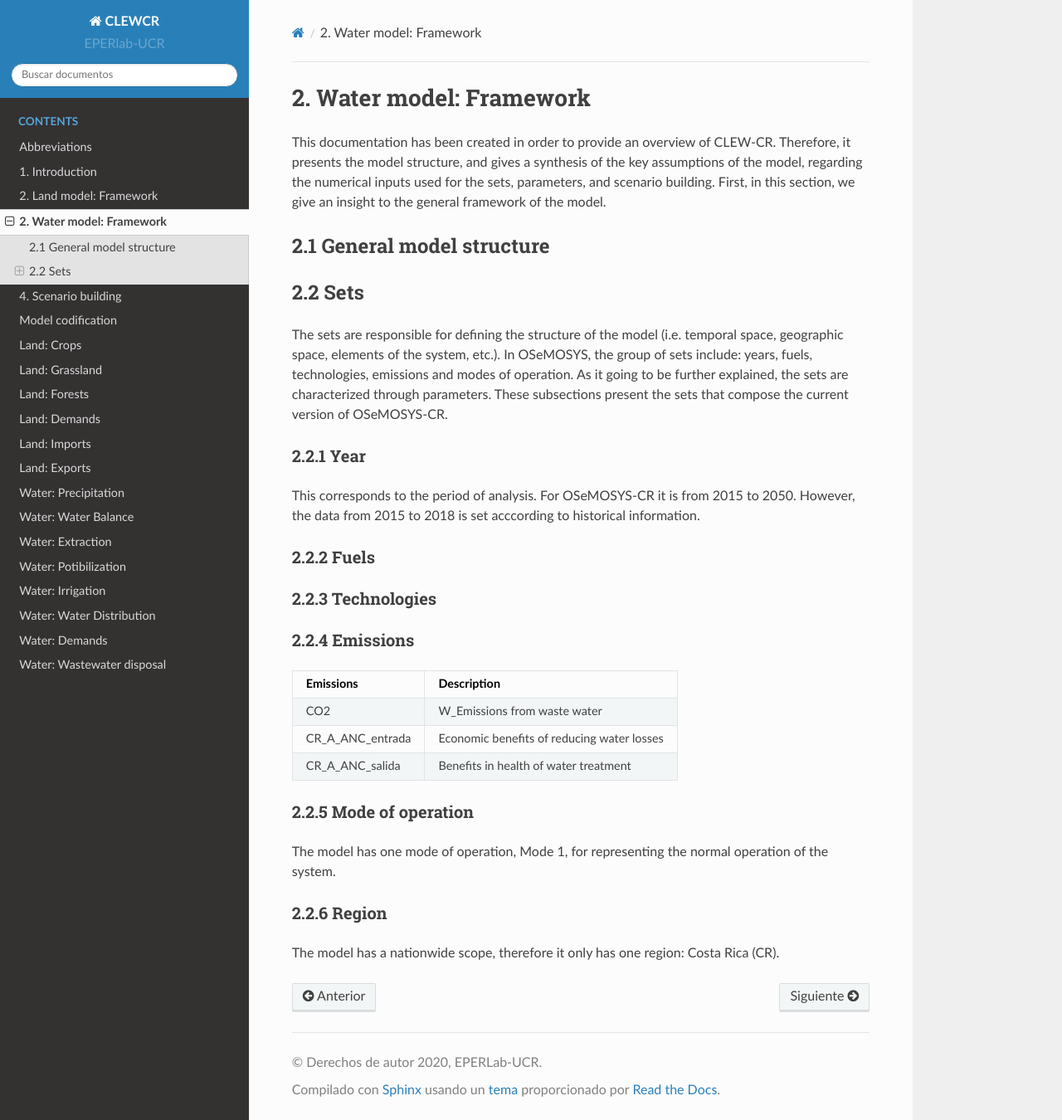
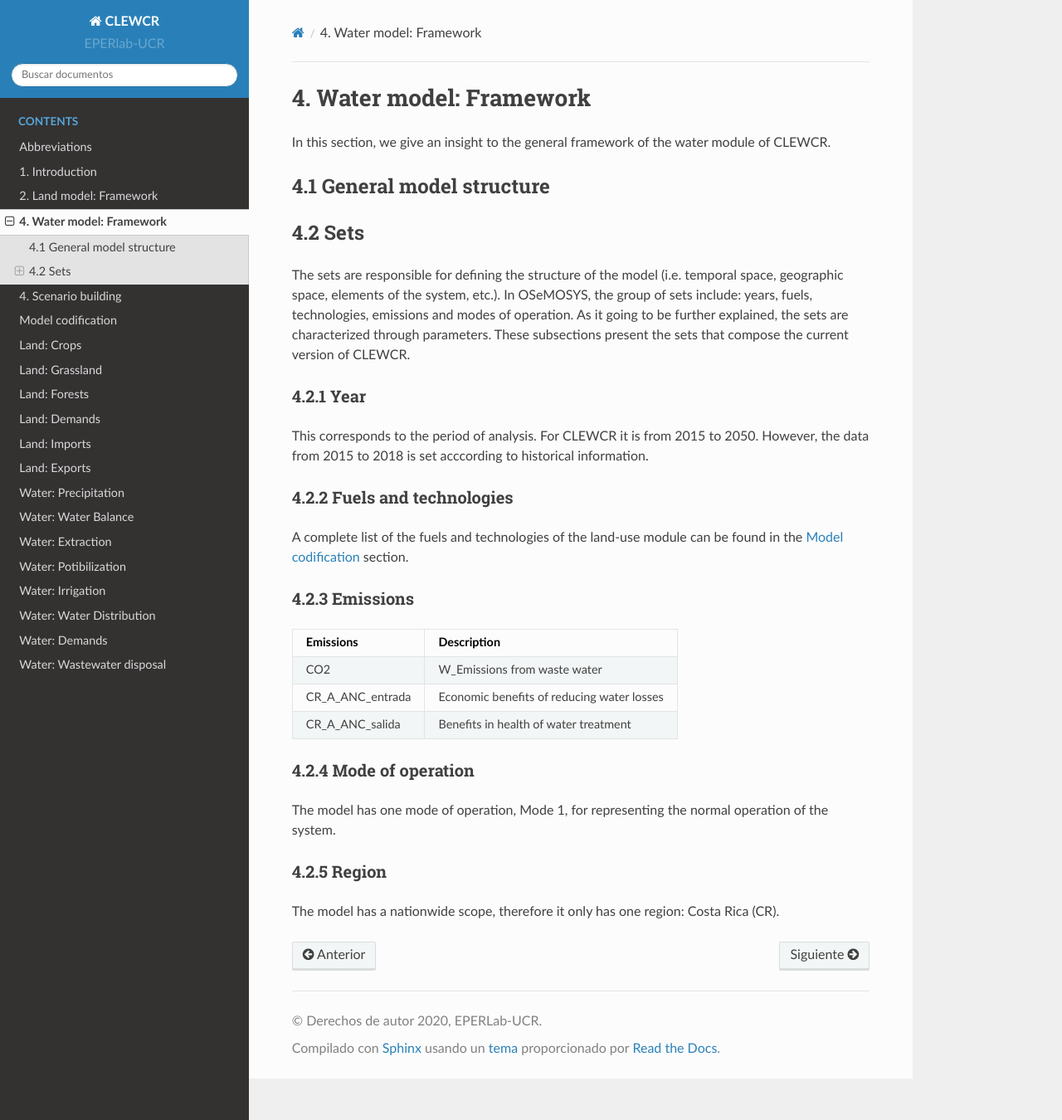
Before and after one commit to EPERLab/CLEW, a Sphinx documentation site: the page built from docs/02WaterModelFramework.rst, in a window 1280 px wide and 1350 px high. Shown: the whole window at 83% size. Built offline with Sphinx 7.4.7 and the Read the Docs theme 2.0.0, drawn with Linux system fonts in a browser that asks for light colours; formulas are drawn with MathJax 3.

Commit message:
Update 02WaterModelFramework.rst

```diff
--- a/docs/02WaterModelFramework.rst
+++ b/docs/02WaterModelFramework.rst
@@ -1,29 +1,29 @@
-2. Water model: Framework
+4. Water model: Framework
 =======================================
 
-This documentation has been created in order to provide an overview of CLEW-CR. Therefore, it presents the model structure, and gives a synthesis of the key assumptions of the model, regarding the numerical inputs used for the sets, parameters, and scenario building. First, in this section, we give an insight to the general framework of the model.
+In this section, we give an insight to the general framework of the water module of CLEWCR.
 
-2.1 General model structure
+4.1 General model structure
 +++++++++
 
 
-2.2 Sets
+4.2 Sets
 +++++++++
 
-The sets are responsible for defining the structure of the model (i.e. temporal space, geographic space, elements of the system, etc.). In OSeMOSYS, the group of sets include: years, fuels, technologies, emissions and modes of operation. As it going to be further explained, the sets are characterized through parameters. These subsections present the sets that compose the current version of OSeMOSYS-CR.
 
-2.2.1 Year
+The sets are responsible for defining the structure of the model (i.e. temporal space, geographic space, elements of the system, etc.). In OSeMOSYS, the group of sets include: years, fuels, technologies, emissions and modes of operation. As it going to be further explained, the sets are characterized through parameters. These subsections present the sets that compose the current version of CLEWCR.
+
+4.2.1 Year
 ---------
 
-This corresponds to the period of analysis. For OSeMOSYS-CR it is from 2015 to 2050. However, the data from 2015 to 2018 is set acccording to historical information.
+This corresponds to the period of analysis. For CLEWCR it is from 2015 to 2050. However, the data from 2015 to 2018 is set acccording to historical information.
 
-2.2.2 Fuels
+4.2.2 Fuels and technologies
 ---------
 
-2.2.3 Technologies
----------
+A complete list of the fuels and technologies of the land-use module can be found in the :ref:`Codification` section.
 
-2.2.4 Emissions
+4.2.3 Emissions
 ---------
 +---------------------+--------------------------------------------------+
 | Emissions           | Description                                      |
@@ -35,12 +35,12 @@ This corresponds to the period of analysis. For OSeMOSYS-CR it is from 2015 to 2
 |CR_A_ANC_salida      | Benefits in health of water treatment            |
 +---------------------+--------------------------------------------------+
 
-2.2.5 Mode of operation
+4.2.4 Mode of operation
 ---------
 
 The model has one mode of operation, Mode 1, for representing the normal operation of the system.
 
-2.2.6 Region
+4.2.5 Region
 ---------
 
 The model has a nationwide scope, therefore it only has one region: Costa Rica (CR).
```
